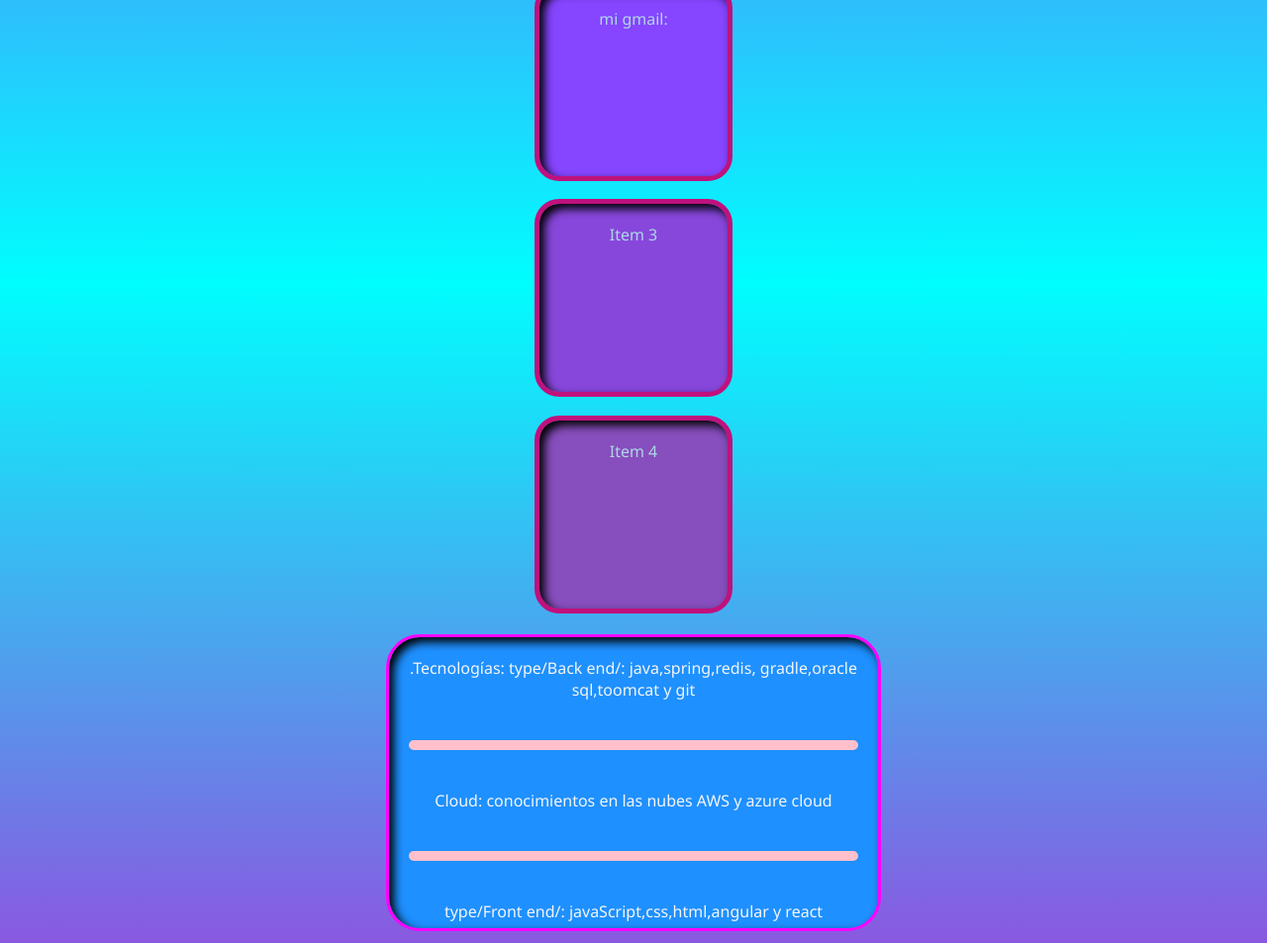
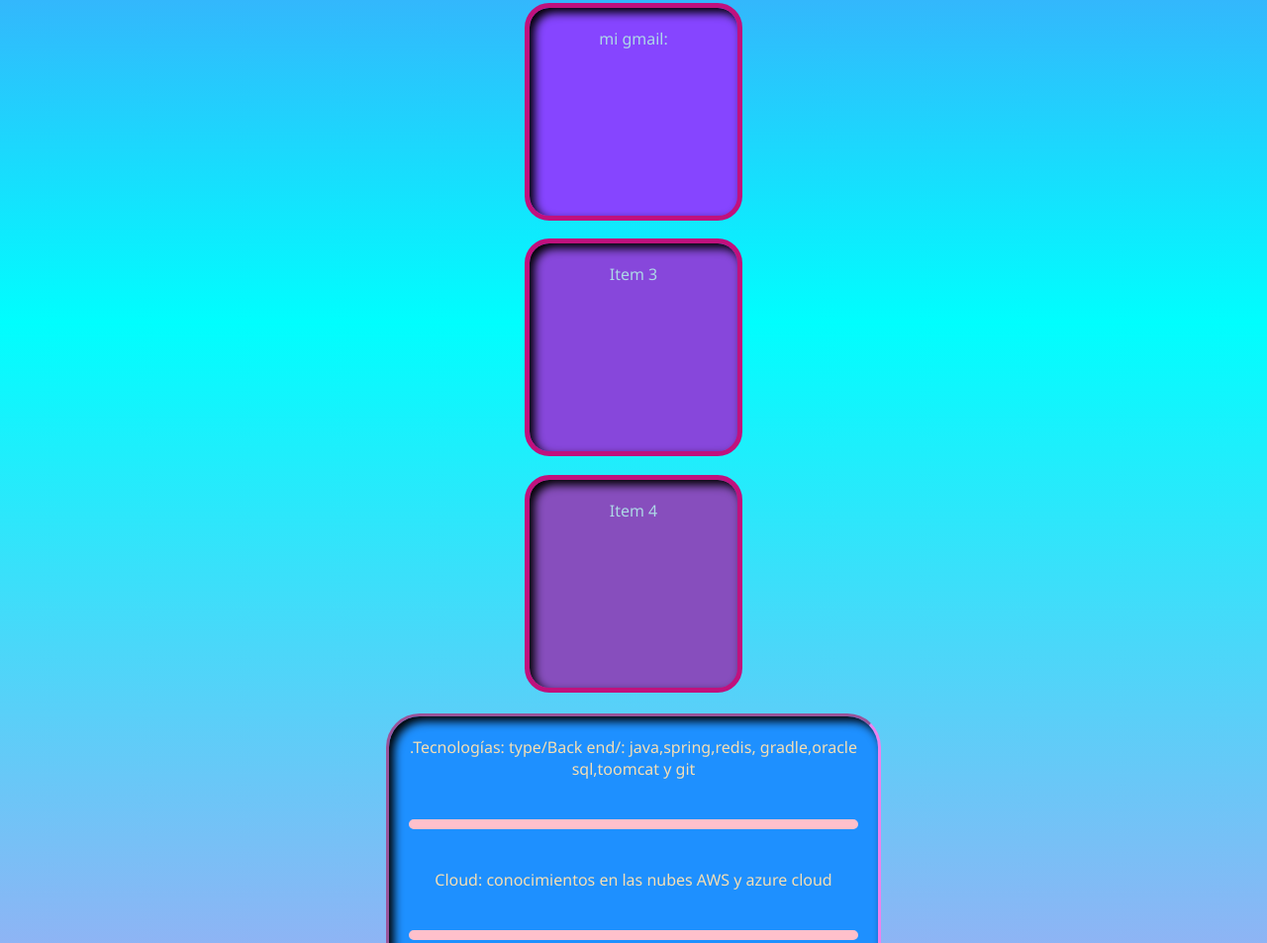
Before and after one commit to velentinosolano8987/mi-portafolio, a website: page IndeX.html in a window 1280 px wide. Shown: the part 729-1682 px from the top of the page at 99% size. Drawn offline with Linux system fonts and the light colour scheme.

Commit message:
Actualizar IndeX.html

```diff
--- a/IndeX.html
+++ b/IndeX.html
@@ -9,7 +9,7 @@
     <body>
 
 <section>
-        <center><h1 style="color:orange">.M I   P O R T A F O L I O.</h1></center>
+        <center><h1 style="color:orange">M I.   P O R T A F O L I O</h1></center>
 
     </body>
 
@@ -26,7 +26,7 @@
 background:linear-gradient(
 #a619f8,
 #00fefe,
-rgb(209, 3, 209));
+violet);
 }
 
          header,
@@ -36,12 +36,12 @@
          text-align: center;
          border-radius:34px ;
          padding:20px;
-         border-color:magenta;
-         border-style:solid;
+         border-color:violet;
+         border-style: inset;
          box-shadow:5px 5px 10px black inset;
          width:500px;
          height:300px;
-         color:whitesmoke;
+         color:wheat;
         }
 
          :root{
@@ -178,8 +178,8 @@
          grid-column-start:1 ;
          grid-column-end:2;
          background:rgb(135, 69, 241);
-         height:200px;
-         width:200px;
+         height:220px;
+         width:220px;
          text-align: center;
          border-radius:25px ;
          color:lightblue;
@@ -191,8 +191,8 @@
          grid-column-start:1 ;
          grid-column-end:2;
          background:rgb(134, 69, 255);
-         height:200px;
-         width:200px;
+         height:220px;
+         width:220px;
          text-align: center;
          border-radius:25px;
          color:lightblue;
@@ -203,8 +203,8 @@
          grid-column-start:1 ;
          grid-column-end:2;
          background:rgb(135, 71, 219);
-         height:200px;
-         width:200px ;
+         height:220px;
+         width:220px ;
          text-align: center;
          border-radius:25px ;
          color:lightblue;
@@ -217,8 +217,8 @@
          grid-column-start:1 ;
          grid-column-end:2;
          background:rgb(135, 78, 189);
-         height:200px;
-         width:200px ;
+         height:220px;
+         width:220px ;
          text-align: center;
          border-radius:25px ;
          color:lightblue;
@@ -303,7 +303,7 @@
 <h3></h3>
 <center><div class="item item-2">mi gmail:</div></center>
 <h3></h3>
-<center><div class="item item-3">Item 3</div></center>
+<center><div class="item item-3">Item 3</div>
 <h3></h3>
 <center><div class="item item-4">Item 4</div></center>
 <h4></h4>
```
